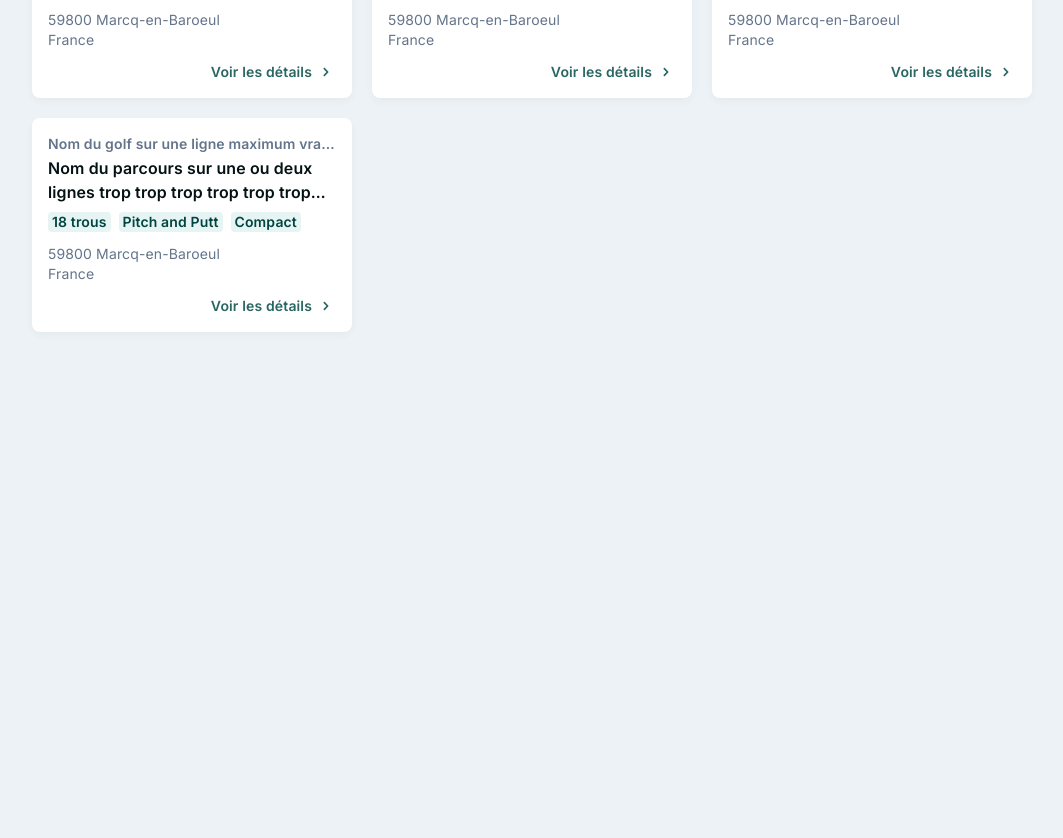
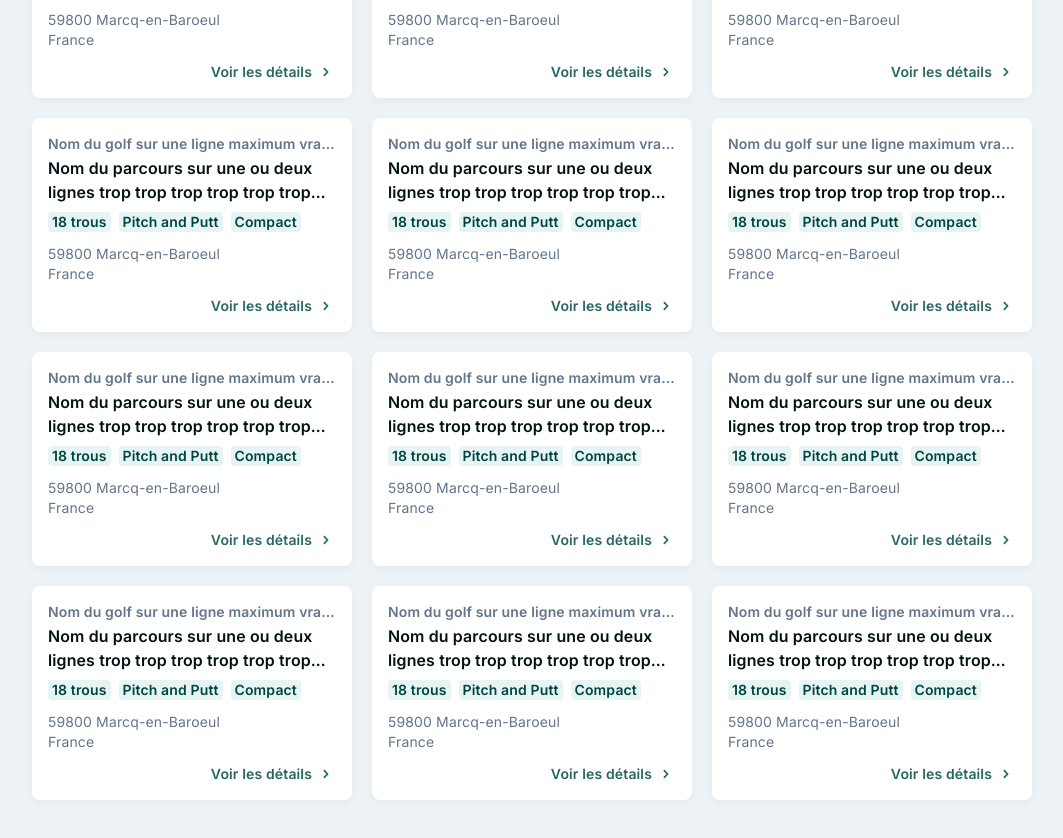
Before and after one commit to MattCSN/project-par-front, a React (Vite) app: page / in a window 1280 px wide. Shown: the part 466-1304 px from the top of the page, without its empty margins (108-1171 px from the left). Before the commit the page ends 838 px from the top, so only its background shows below. Built offline with nearby package versions, Linux system fonts and the light colour scheme.

Commit message:
fix(search): fix search bar size for small screens

```diff
--- a/src/components/CourseCardGrid/CourseCardGrid.tsx
+++ b/src/components/CourseCardGrid/CourseCardGrid.tsx
@@ -10,6 +10,14 @@ function CourseCardGrid() {
                 <CourseCard/>
                 <CourseCard/>
                 <CourseCard/>
+                <CourseCard/>
+                <CourseCard/>
+                <CourseCard/>
+                <CourseCard/>
+                <CourseCard/>
+                <CourseCard/>
+                <CourseCard/>
+                <CourseCard/>
             </div>
         </div>
     );
--- a/src/components/SearchBar/SearchBar.css
+++ b/src/components/SearchBar/SearchBar.css
@@ -1,5 +1,6 @@
 .search-bar {
-    width: 600px;
+    max-width: 600px;
+    width: 100%;
     height: 20px;
     display: flex;
     align-items: center;
```
